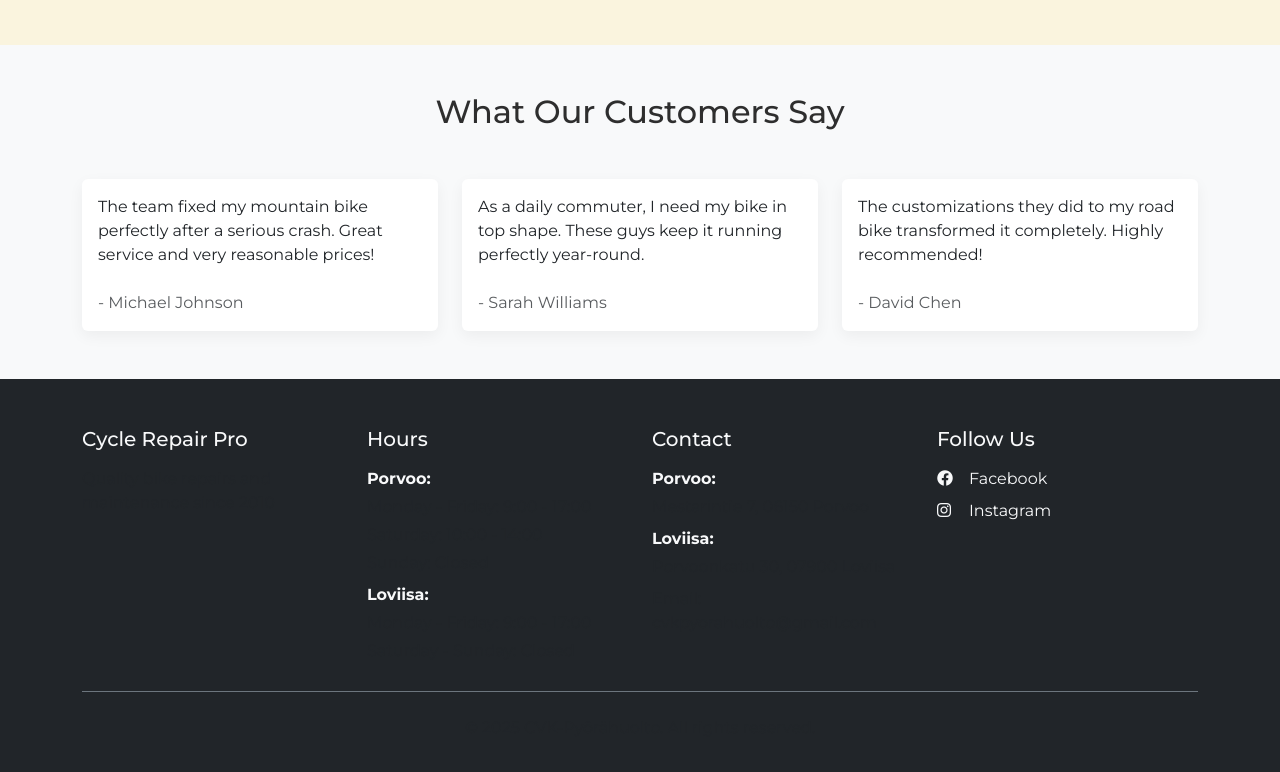
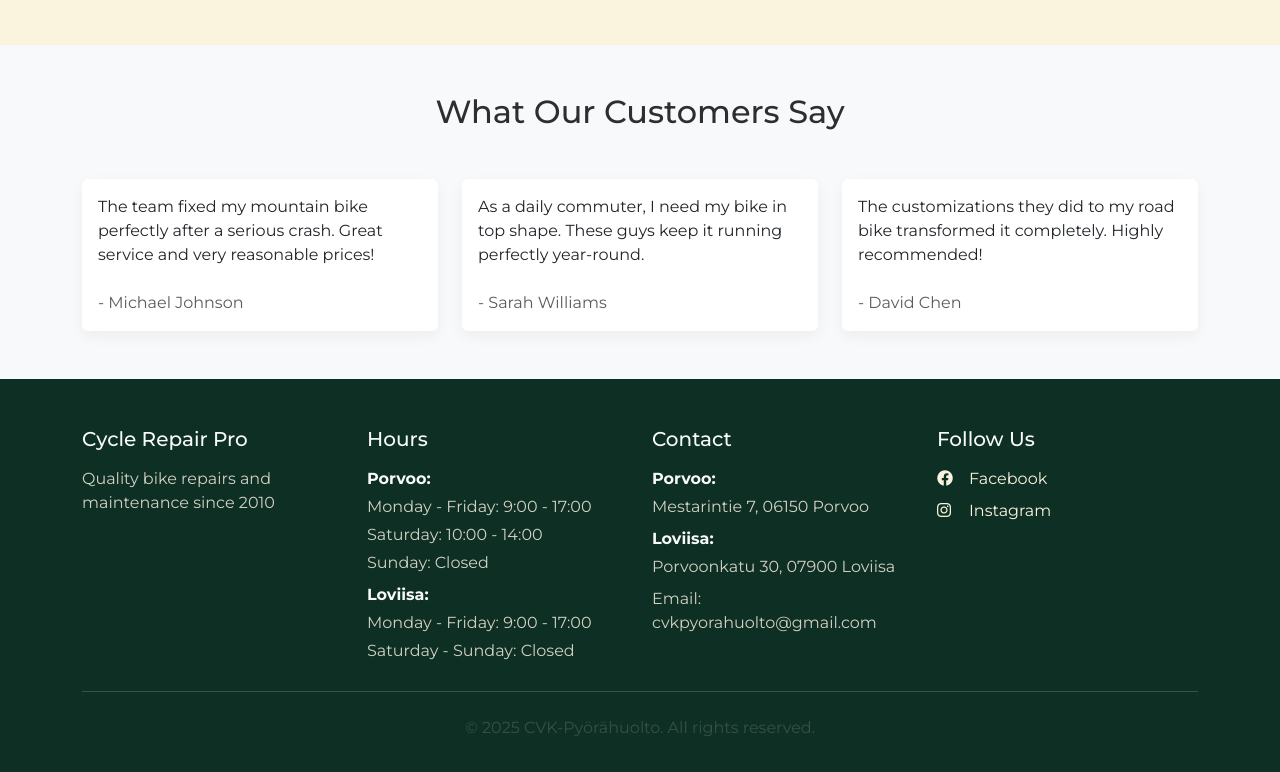
Before and after one commit to LeTiina/BikeShop, a plain HTML site: page index.html in a window 1280 px wide. Shown: the part 1672-2444 px from the top of the page. Drawn offline with nearby package versions, Linux system fonts and the light colour scheme.

Commit message:
Enhance footer styles with custom colors and transitions

```diff
--- a/css/style.css
+++ b/css/style.css
@@ -114,6 +114,33 @@ body {
     margin-top: 10px;
 }
 
+footer.bg-dark {
+    background-color: var(--forest-green) !important;
+}
+
+footer .text-muted {
+    color: var(--warm-gray) !important;
+    opacity: 0.9;
+}
+
+footer .text-light {
+    color: var(--antique-white) !important;
+}
+
+footer .social-links a {
+    color: var(--antique-white) !important;
+    transition: color 0.3s ease;
+}
+
+footer .social-links a:hover {
+    color: var(--brass-gold) !important;
+}
+
+footer .border-secondary {
+    border-color: var(--warm-gray) !important;
+    opacity: 0.2;
+}
+
 /* Social links */
 .social-links a {
     transition: color 0.3s ease;
```
